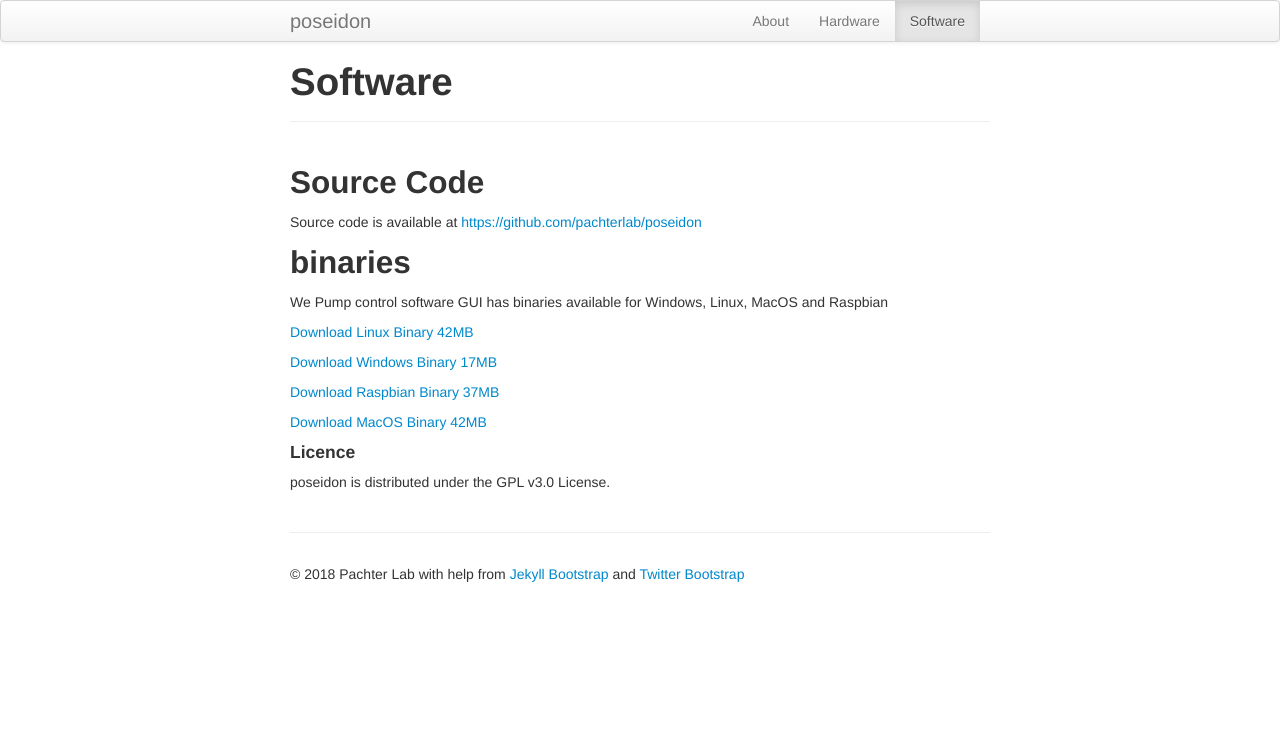
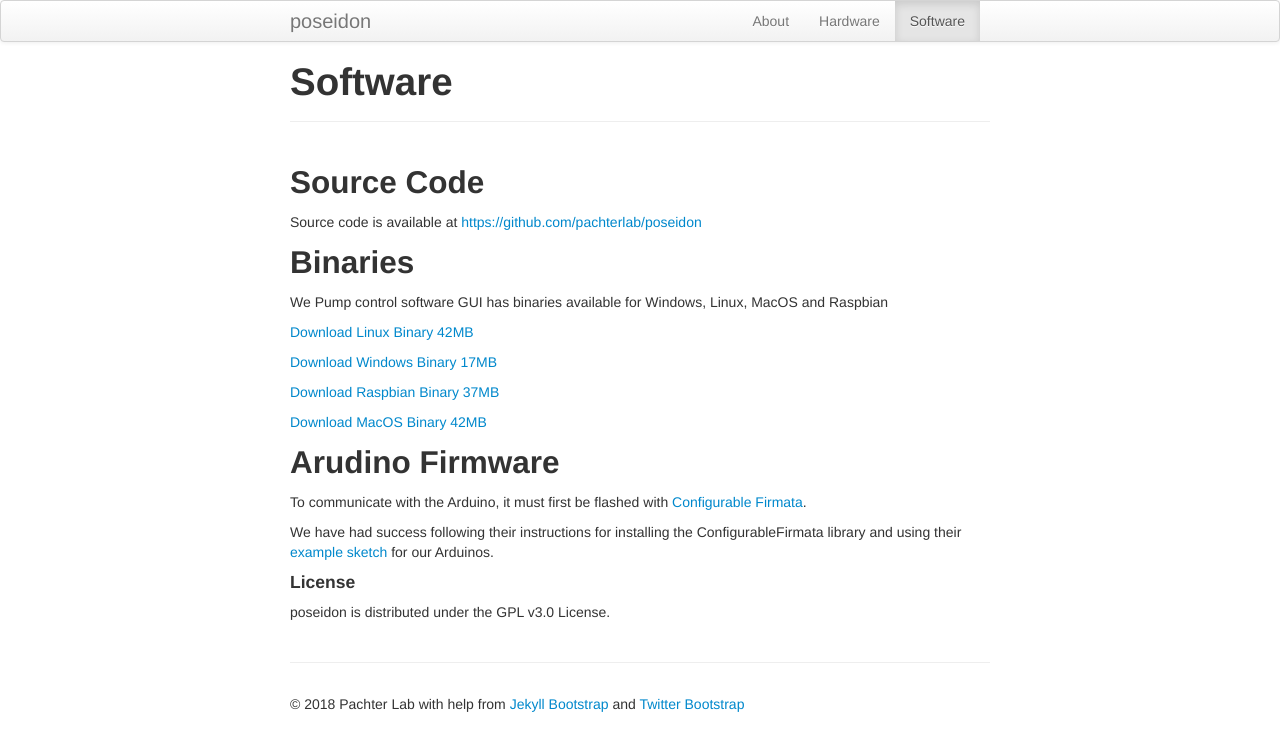
Before and after one commit to pachterlab/poseidon, a Jekyll site: the page built from software.md, in a window 1280 px wide. Shown: the top 751 px of the page. Built offline with Jekyll 4.4.1, drawn with Linux system fonts in a browser that asks for light colours.

Commit message:
Update software.md

```diff
--- a/software.md
+++ b/software.md
@@ -9,7 +9,8 @@ group: navigation
 
 Source code is available at [https://github.com/pachterlab/poseidon](https://github.com/pachterlab/poseidon)
 
-## binaries
+
+## Binaries
 We Pump control software GUI has binaries available for Windows, Linux, MacOS and Raspbian
 
 [Download Linux Binary 42MB](https://github.com/pachterlab/poseidon/raw/master/software/binaries/pump_interface_linux_v0.025)
@@ -21,6 +22,12 @@ We Pump control software GUI has binaries available for Windows, Linux, MacOS an
 [Download MacOS Binary 42MB](www.replacethislink.com)
 
 
-#### Licence
+## Arudino Firmware
+To communicate with the Arduino, it must first be flashed with [Configurable Firmata](https://www.github.com/firmata/ConfigurableFirmata).
+
+We have had success following their instructions for installing the ConfigurableFirmata library and using their [example sketch](https://www.github.com/firmata/ConfigurableFirmata/examples/ConfigurableFirmata/Configurablefirmata.ino) for our Arduinos.
+
+
+#### License
 
 poseidon is distributed under the GPL v3.0 License.
```
